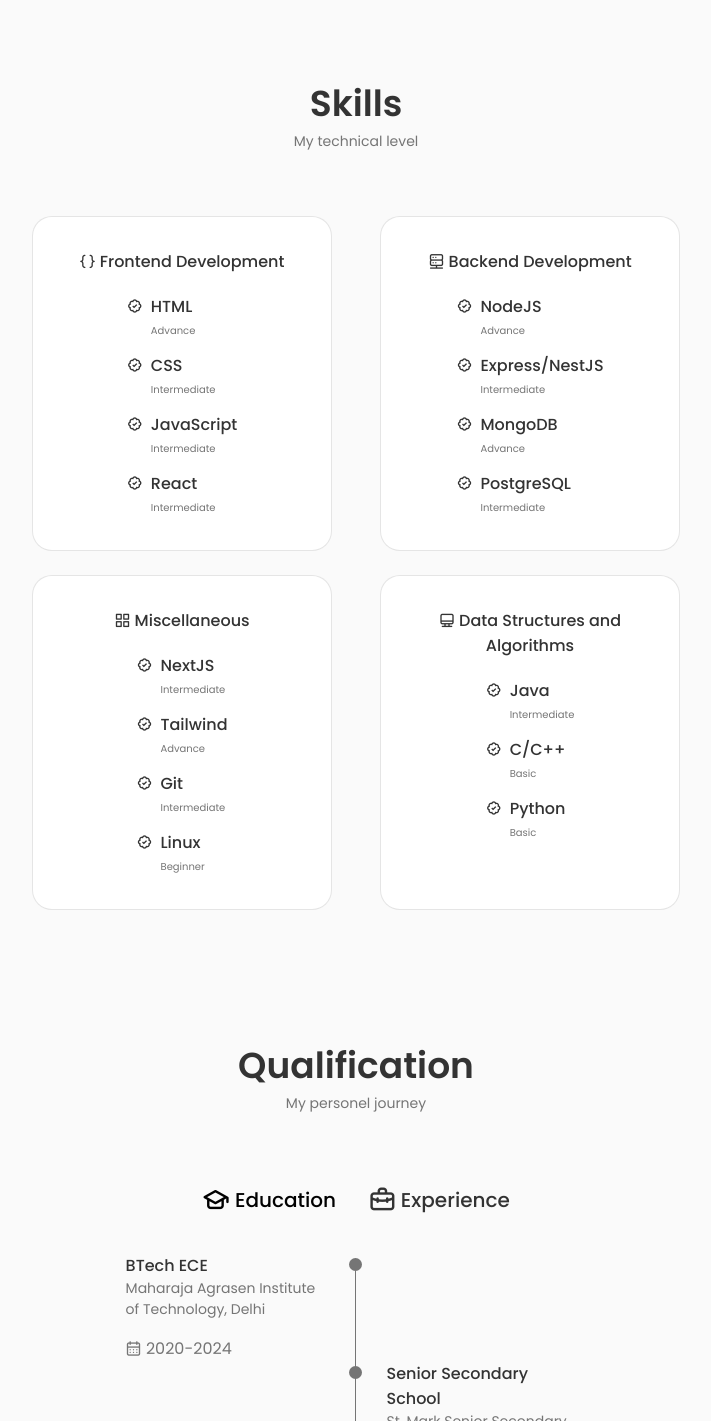
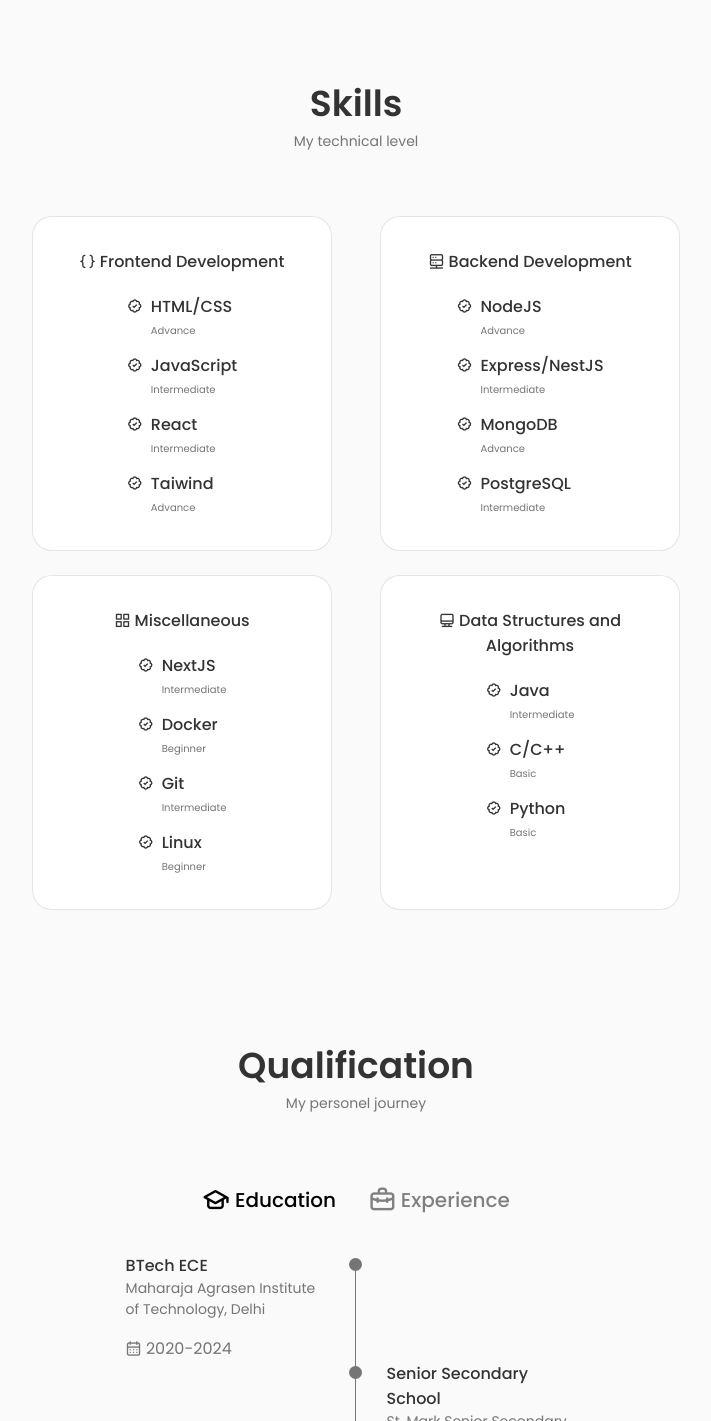
Before and after one commit to iamvishalrathi/My-PortFolio-Website, a React (Create React App) app: page / in a window 1280 px wide. Shown: the part 1452-2873 px from the top of the page, without its empty margins (284-995 px from the left). Built offline with nearby package versions, Linux system fonts and the light colour scheme.

Commit message:
Qualification

```diff
--- a/src/components/qualification/qualification.css
+++ b/src/components/qualification/qualification.css
@@ -11,7 +11,7 @@
 .qualification__button {
     font-size: var(--h3-font-size);
     font-weight: var(--font-medium);
-    color: var(--title-color);
+    color: gray;
     margin: 0 var(--mb-1);
     cursor: pointer;
 }
@@ -20,13 +20,13 @@
     color: var(--title-color-dark);
 }
 
+.qualification__active {
+    color: var(--title-color-dark);
+}
+
 .qualification__icon {
     font-size: 1.8rem;
     margin-right: var(--mb-0-25);
-}
-
-.qualification__active {
-    color: var(--title-color-dark);
 }
 
 .qualification__sections {
--- a/src/components/skills/Lower.js
+++ b/src/components/skills/Lower.js
@@ -22,8 +22,8 @@ const Lower = () => {
                         <div className='skills__data'>
                             <i className='bx bx-badge-check'></i>
                             <div>
-                                <h3 className='skills__name'>Tailwind</h3>
-                                <span className='skills__level'>Advance</span>
+                                <h3 className='skills__name'>Docker</h3>
+                                <span className='skills__level'>Beginner</span>
                             </div>
                         </div>
 
@@ -80,4 +80,4 @@ const Lower = () => {
     )
 }
 
-export default Lower
+export default Lower;
--- a/src/components/skills/Upper.js
+++ b/src/components/skills/Upper.js
@@ -12,16 +12,8 @@ const Upper = () => {
                         <div className='skills__data'>
                             <i className='bx bx-badge-check'></i>
                             <div>
-                                <h3 className='skills__name'>HTML</h3>
+                                <h3 className='skills__name'>HTML/CSS</h3>
                                 <span className='skills__level'>Advance</span>
-                            </div>
-                        </div>
-
-                        <div className='skills__data'>
-                            <i className='bx bx-badge-check'></i>
-                            <div>
-                                <h3 className='skills__name'>CSS</h3>
-                                <span className='skills__level'>Intermediate</span>
                             </div>
                         </div>
 
@@ -32,11 +24,20 @@ const Upper = () => {
                                 <span className='skills__level'>Intermediate</span>
                             </div>
                         </div>
+
                         <div className='skills__data'>
                             <i className='bx bx-badge-check'></i>
                             <div>
                                 <h3 className='skills__name'>React</h3>
                                 <span className='skills__level'>Intermediate</span>
+                            </div>
+                        </div>
+
+                        <div className='skills__data'>
+                            <i className='bx bx-badge-check'></i>
+                            <div>
+                                <h3 className='skills__name'>Taiwind</h3>
+                                <span className='skills__level'>Advance</span>
                             </div>
                         </div>
                     </div>
```
Also changed, not shown: src/components/qualification/Qualification.js (+11 -6 lines).
